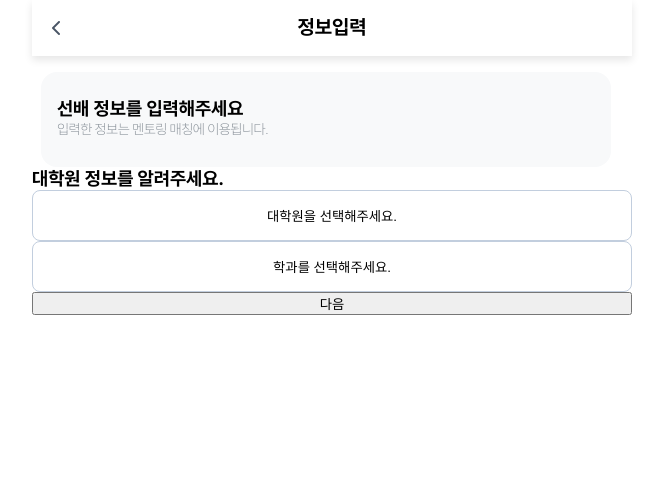
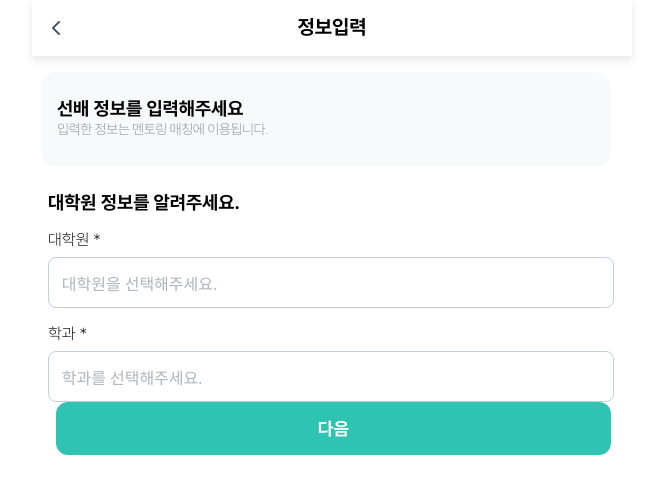
Before and after one commit to WE-ARE-RACCOONS/postgraduate-front, a Next.js app: page /signup/1/common-info/senior-info/major in a window 1280 px wide. Shown: the top 494 px of the page, without its empty margins (308-971 px from the left). Built offline with nearby package versions, Linux system fonts and the light colour scheme.

Commit message:
RAC-272 feat: 버튼 로직 변경

```diff
--- a/src/app/signup/[socialId]/common-info/senior-info/major/page.tsx
+++ b/src/app/signup/[socialId]/common-info/senior-info/major/page.tsx
@@ -77,8 +77,10 @@ function SeniorInfoPage() {
       <h3>선배 정보를 입력해주세요</h3>
       <div id ='info-content-msg'>입력한 정보는 멘토링 매칭에 이용됩니다.</div>
       </SICBox>
+      <BtnContainer>
       <h3>대학원 정보를 알려주세요.</h3>
-      <BtnContainer>
+      <BtnBox>
+      <div>대학원 *</div>
         <ModalBtn
         type='seniorInfo'
           btnText={sPostGradu ? sPostGradu : '대학원을 선택해주세요.'}
@@ -87,6 +89,9 @@ function SeniorInfoPage() {
             setModalType('postgradu');
           }}
         />
+        </BtnBox>
+        <BtnBox>
+        <div>학과 *</div>
         <ModalBtn
         type='seniorInfo'
           btnText={sMajor ? sMajor : '학과를 선택해주세요.'}
@@ -95,13 +100,14 @@ function SeniorInfoPage() {
             setModalType('major');
           }}
         />
+        </BtnBox>
         {flag && (
           <SingleValidator
             msg={`${emptyPart}을 입력해주세요`}
             textColor="#FF0000"
           />
         )}
-        <button onClick={handleSubmit}>다음</button>
+        <NextBtn  kind='route' btnText='다음' onClick={handleSubmit}/>
       </BtnContainer>
       {modal && portalElement
         ? createPortal(
@@ -120,7 +126,11 @@ const SeniorInfoPageContainer = styled.div`
   width: inherit;
   height: 100%;
 `;
+const BtnBox = styled.div`
+  margin-top: 1rem;
+`
 const SICBox = styled.div`
+margin-bottom: 1.5rem;
 margin-top: 1rem;
   width: 95%;
 height: 5.9375rem;
@@ -141,6 +151,7 @@ letter-spacing: -0.03125rem;
 `;
 
 const BtnContainer = styled.div`
+margin-left: 1rem;
   display: flex;
   flex-direction: column;
 `;
--- a/src/components/Button/ModalBtn/ModalBtn.styled.ts
+++ b/src/components/Button/ModalBtn/ModalBtn.styled.ts
@@ -30,9 +30,22 @@ export const StyledSModalBtn = styled.button`
   line-height: 140%; /* 1.4rem */
 `;
 export const SInfoBtn = styled.button`
+margin-top: 0.5rem;
  height: 3.1875rem;
+ width: 97%;
 flex-shrink: 0;
 border-radius: 0.5rem;
 border: 1px solid #C2CEDE;
 background: #FFF;
+padding: 0.8rem;
+display: flex;
+justify-content: left;
+align-items: center;
+text-align: center;
+color: #ADB5BD;
+font-family: Noto Sans JP;
+font-size: 1rem;
+font-style: normal;
+font-weight: 400;
+line-height: normal;
 `;
--- a/src/components/Button/NextBtn/NextBtn.tsx
+++ b/src/components/Button/NextBtn/NextBtn.tsx
@@ -22,11 +22,11 @@ function NextBtn(props: NextBtnProps) {
     }
 
     if (props.kind == 'route') {
-      router.push(props.url);
+      router.push(props.url ? props.url :'');
       return;
     }
     if (props.kind == 'prev') {
-      router.push(props.url);
+      router.push(props.url ? props.url :'');
       return;
     }
   };
--- a/src/types/button/nextBtn.ts
+++ b/src/types/button/nextBtn.ts
@@ -2,6 +2,7 @@ export type btnKind = 'next' | 'route' | 'prev';
 
 export interface NextBtnProps {
   kind: btnKind;
-  url: string;
+  url?: string;
   btnText: string;
+  onClick?: () => void;
 }
```
